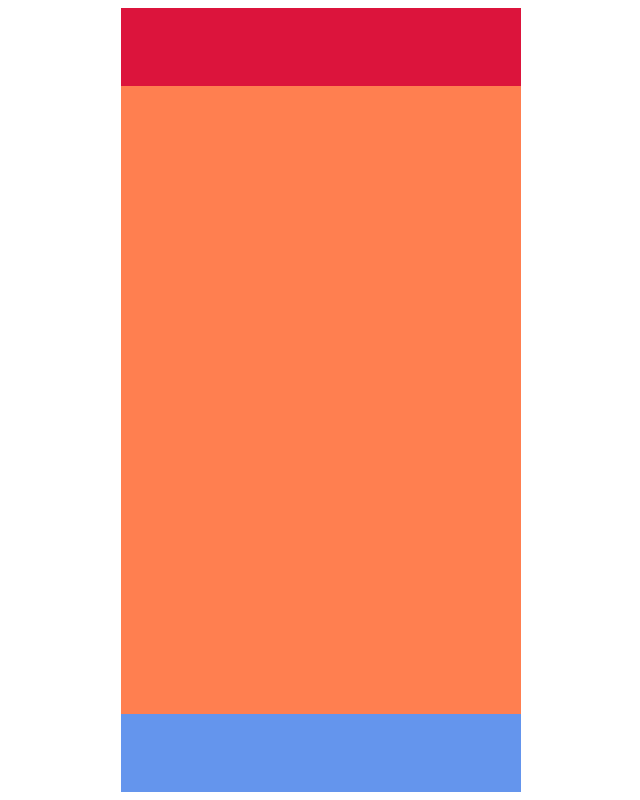
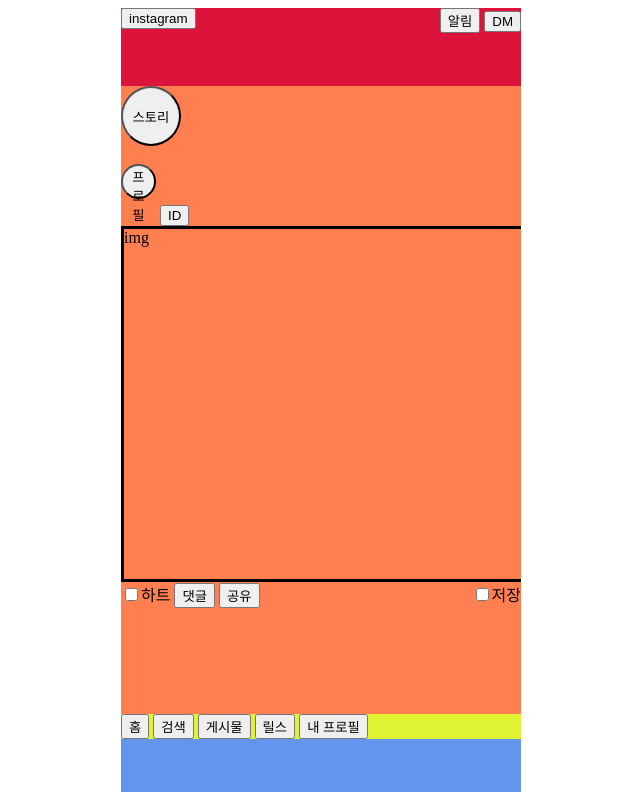
Before and after one commit to minji0708/inst2, a plain HTML site: page present.html in a window 1280 px wide. Shown: the whole page, without its empty margins (319-959 px from the left). Drawn offline with Linux system fonts and the light colour scheme.

Commit message:
Add files via upload

```diff
--- a/present.html
+++ b/present.html
@@ -23,22 +23,78 @@
                     background-color: crimson;
                     height: 10%;
                     ">
-
+                <div style="width:100%; height:5%; text-align: right;">
+                    <button style="float:left">instagram</button>
+                    <button style>알림</button>
+                    <button style>DM</button>
+                </div>
+                <br>
         </div>
 
         <!--CONTENT-->
         <div style="
                     background-color: coral;
                     height: 80%;
-                    ">
+                    overflow: scroll ;
+                    scrollbar-width: 0px;">
+                    <div>
+                        <button style="border-color:black;
+                        height:60px;
+                        width:60px;
+                        border-radius:50%;">스토리</button>
+                    </div>
+                    <br>
+                    <button style="border-color:black;
+                    height:35px;
+                    width:35px;
+                    border-radius:50%;">프로필</button>
+                    <button>ID</button>
+                    <br>
+                    <div style="border-color:black;
+                        border:solid;
+                        margin:4;
+                        display:inline-block;
+                        min-height:100px;
+                        max-height:600px;
+                        height:350px;
+                        min-width:100px;
+                        width:100%;">
+                        <label>img</label>
+                    </div>
+                    <br>
+                    <div>
+                        <input type="checkbox">하트
+                        <button>댓글</button>
+                        <button>공유</button>
+                        <div style="float:right">
+                            <input type="checkbox">저장
+                        </div>
+                        <br>
+                    </div>
+
+
+
 
         </div>
+
 
         <!--FOOTER-->
         <div style="
                     background-color: cornflowerblue;
                     height: 10%;
-                    ">
+                    width: 100%;
+                    display: inline-block;">
+                    <div style="
+
+                    margin: 0 auto;
+                    background-color: rgb(224, 243, 50);">
+                        <button>홈</button>
+                        <button>검색</button>
+                        <button>게시물</button>
+                        <button>릴스</button>
+                        <button>내 프로필</button>
+                    </div>
+
 
         </div>
 
```
